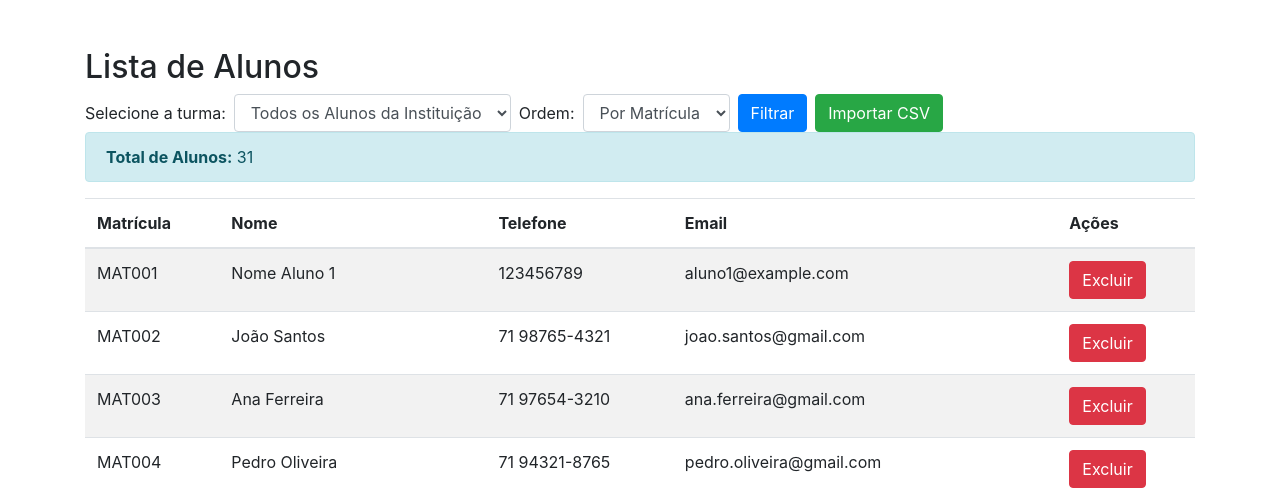
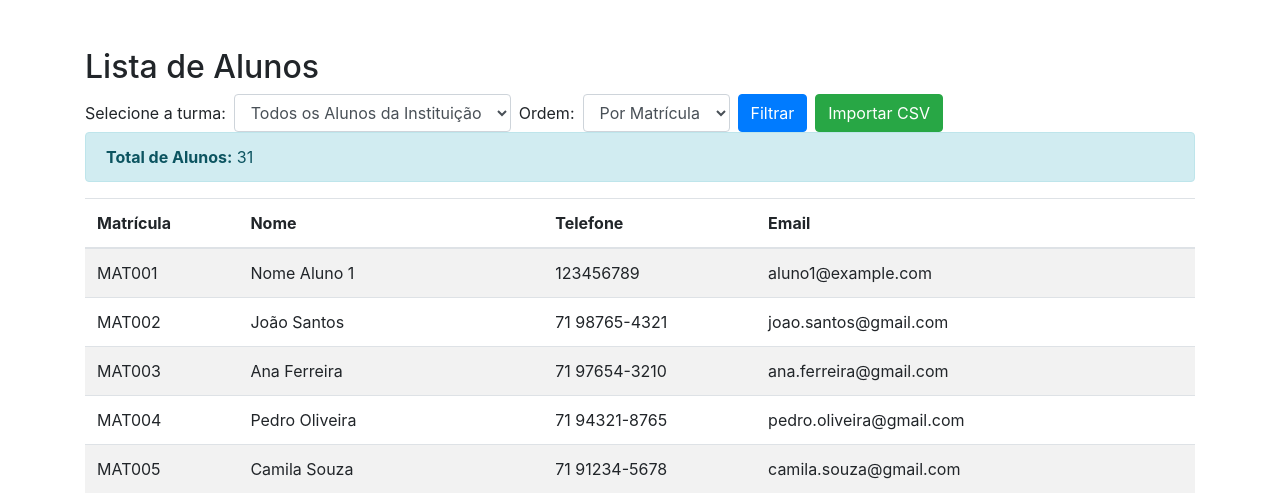
Before and after one commit to LeandroHLL/AprendaMaisPHP, a PHP site: page /Browser/Template/aluno.php in a window 1280 px wide. Shown: the part 56-549 px from the top of the page. Run offline with PHP 8.4, Linux system fonts and the light colour scheme; data comes from the database, SQL or seed files in the repository.

```diff
--- a/Browser/Template/aluno.php
+++ b/Browser/Template/aluno.php
@@ -93,7 +93,11 @@ $alunos = $stmtAlunos->fetchAll(PDO::FETCH_ASSOC);
                     <th>Nome</th>
                     <th>Telefone</th>
                     <th>Email</th>
-                    <th>Ações</th>
+                    <?php
+                    if ($selectedTurma != 0 && $selectedTurma != 'todos') {
+                    echo"<th>Ações</th>";
+                    }
+                    ?>
                 </tr>
             </thead>
             <tbody>
@@ -104,7 +108,9 @@ $alunos = $stmtAlunos->fetchAll(PDO::FETCH_ASSOC);
                     echo "<td>{$aluno['nome']}</td>";
                     echo "<td>{$aluno['telefone']}</td>";
                     echo "<td>{$aluno['email']}</td>";
+                    if ($selectedTurma != 0 && $selectedTurma != 'todos') {
                     echo "<td><button class='btn btn-danger' onclick='excluirAluno(\"{$aluno['matricula']}\")'>Excluir</button></td>";
+                    }
                     echo "</tr>";
                 }
                 ?>
```
